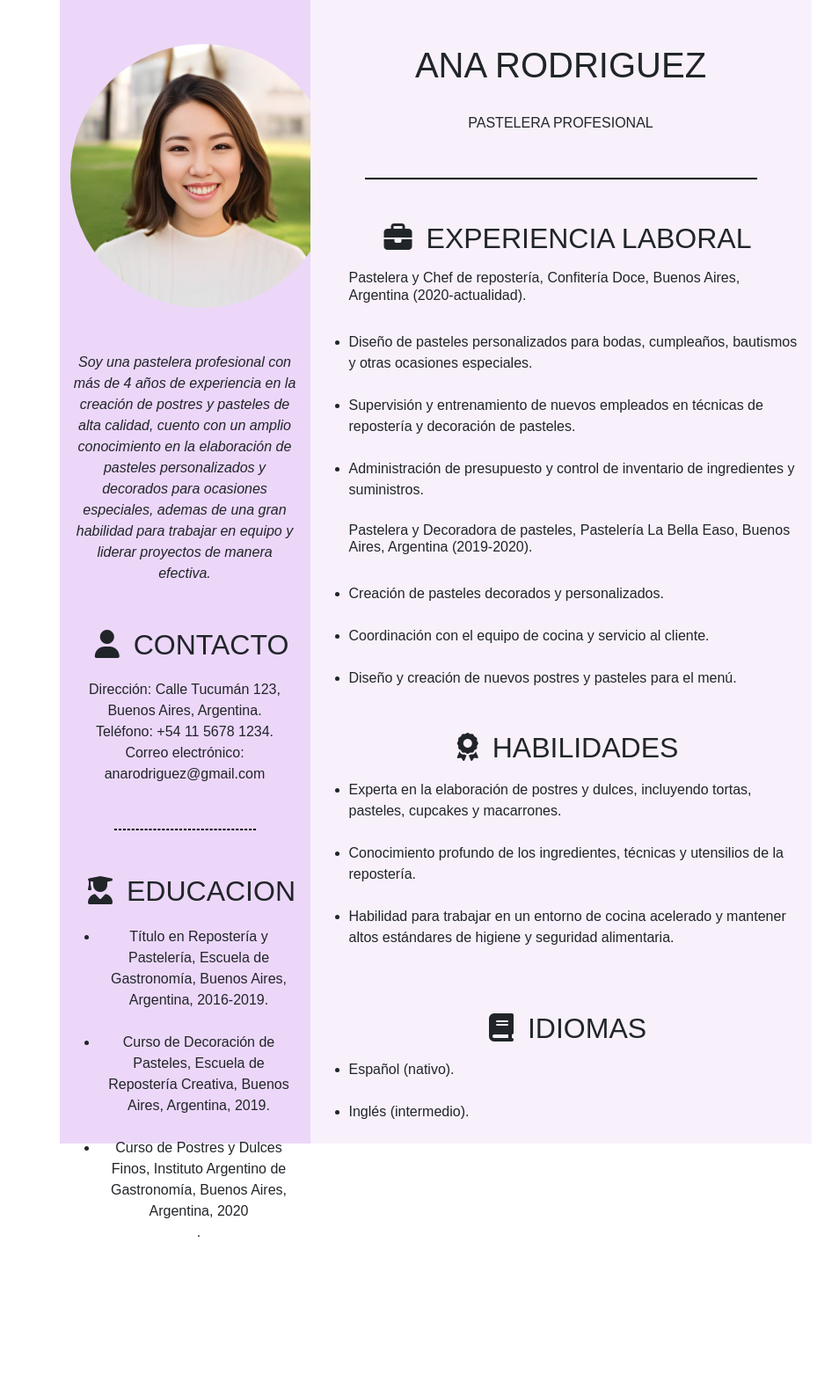
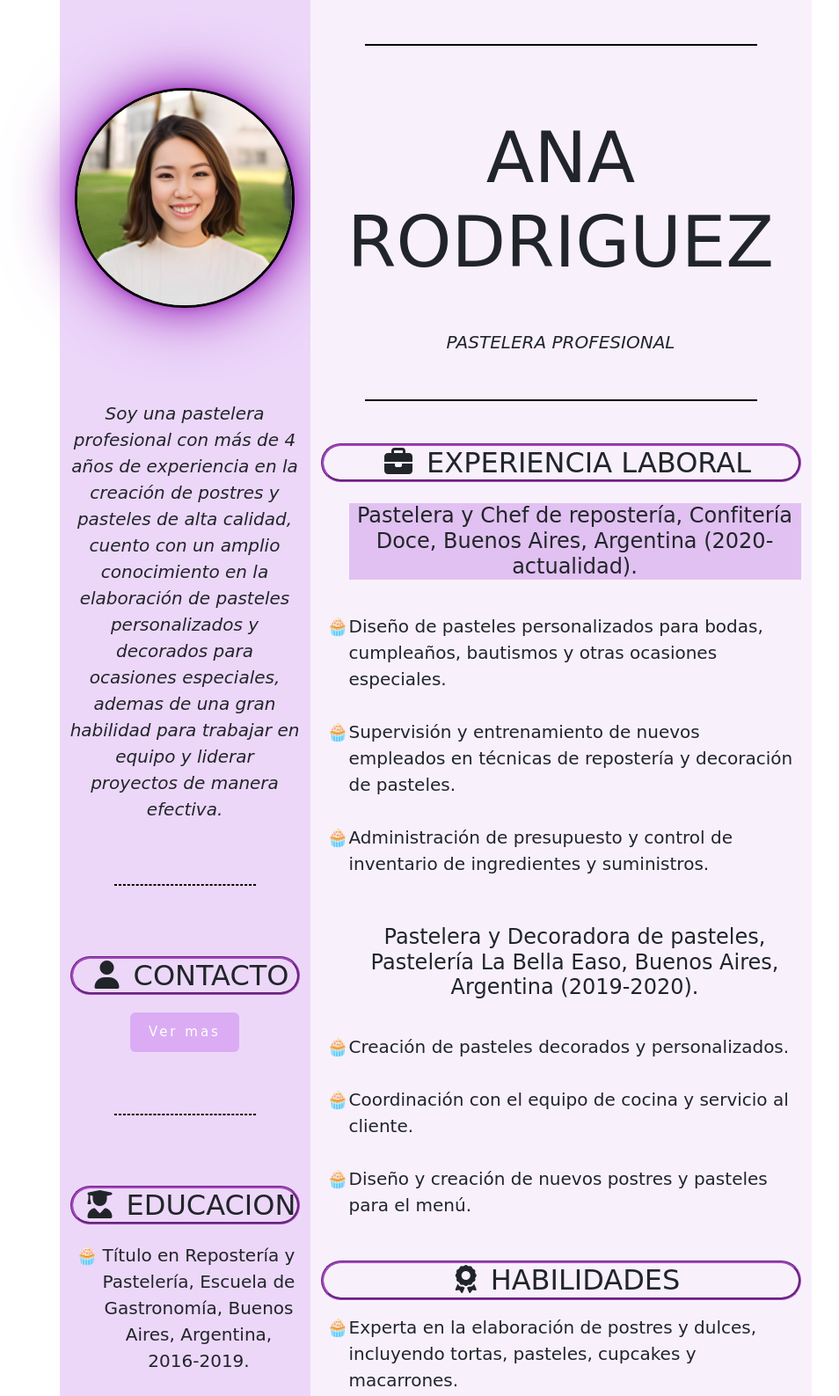
Before and after one commit to FlorGuardia/CV_TRABAJO_FINAL, a plain HTML site: page estructura_del_cv.html in a window 1280 px wide. Shown: the top 1587 px of the page at 88% size, without its empty margins (145-1099 px from the left). Before the commit the page ends 1413 px from the top, so only its background shows below. Drawn offline with nearby package versions, Linux system fonts and the light colour scheme.

Commit message:
proyecto al 95%

```diff
--- a/css/estilos.css
+++ b/css/estilos.css
@@ -1,37 +1,45 @@
 *{
-    font-family: 'Source Sans Pro', sans-serif;
+    font-family: 'Amatic SC', cursive;
+
+}
+
+body {
+    background-color:black;
 }
 
 #presentacion {
     background-color: #ECD7F9;
-    height: 1300px;
+    height:2300px;
 }
 
 #carrera {
-    background-color: #F8F1FC ;
+    background-color: #F8F1FC;
+    height: 2300px
 }
 
 #foto {
-	width: 300px;
-	height: 300px;
+	width: 250px;
+	height: 250px;
 	border-radius: 50%;
-	background: red;
+	background: pink;
 	display: flex;
 	justify-content: center;
 	align-items: center;
 	text-align: center;
+    margin-bottom: 105px;
+    margin-top: 100px;
+}
+
+#nombre {
     margin-bottom: 50px;
-    margin-top: 50px;
+    margin-top: 80px;
+    display: block;
+    font-size: 80px;
 }
 
 .espaciado-vertical {
     margin-bottom: 20px;
-    margin-top: 50px;
-}
-
-#nombre {
-    margin-bottom: 30px;
-    margin-top: 50px;
+    margin-top: 80px;
 }
 
 #separador_contacto {
@@ -40,7 +48,7 @@
     border: 1px dashed;
     opacity: 1;
     margin: 0px 50px 0px 50px;
-    margin-top: 50px;
+    margin-top: 70px;
 }
 
 #separador_nombre {
@@ -51,3 +59,60 @@
     margin: 0px 50px 0px 50px;
     margin-top: 50px;
 }
+
+.ocultar {
+    display:none;
+}
+
+.mostrar {
+    display: block;
+}
+
+#texto_btn {
+    position: relative;
+    display: inline-block;
+    padding: 10px 20px;
+    color: #fff;
+    letter-spacing: 3px;
+    font-size: 15px;
+    background: #DBACF4;
+}
+
+#tit_exp_laboral, #tit_habilidades, #tit_idiomas, #tit_contacto, #tit_educacion {
+    border-style:groove;
+    border-color: #a945c7;
+    border-radius: 25px;
+}
+
+.mx-auto {
+    border-style: solid;
+    color: black ;
+    box-shadow: 0 0 10px #a945c7, 0 0 40px #a945c7, 0 0 80px #a945c7;
+}
+
+#exp_laboral {
+    background-color: #E1C1F1;
+}
+
+#profesion {
+    font-size: 20px;
+}
+
+#sobre_mi {
+    font-size: 20px;
+}
+
+ul {
+    list-style-type:"🧁";
+    font-size: 20px;
+}
+
+h1 {
+    position: relative;
+    font-size: 5rem;
+}
+
+html {
+    block-size: 100%;
+    inline-size: 100%;
+}
--- a/estructura_del_cv.html
+++ b/estructura_del_cv.html
@@ -10,6 +10,8 @@
     <link rel="preconnect" href="https://fonts.googleapis.com">
     <link rel="preconnect" href="https://fonts.gstatic.com" crossorigin>
     <link href="https://fonts.googleapis.com/css2?family=Roboto:wght@100&display=swap" rel="stylesheet">
+    <link rel="preconnect" href="https://fonts.googleapis.com">
+    <link rel="shortcut icon" href="imagenes/Cupcake.jpeg">
 </head>
 
 <body>
@@ -17,55 +19,63 @@
         <div class="row align-items-lg-stretch">
             <div class="col"></div>
                 <div id="presentacion" class="col-3 elementos text-center">
+
                     <img class="mx-auto d-block" id="foto" src="imagenes/foto_curriculum.jpeg" alt="Foto de Ana Rodriguez">
-                <p class="font-italic">
+
+                    <p class="font-italic" id="sobre_mi">
                         <em>Soy una pastelera profesional con más de 4 años de experiencia en la creación de postres y pasteles de alta calidad,
                         cuento con un amplio conocimiento en la elaboración de pasteles personalizados y decorados para ocasiones especiales,
                         ademas de una gran habilidad para trabajar en equipo y liderar proyectos de manera efectiva.</em>
                     </p>
 
-                <h2 class="espaciado-vertical"><i class="fa-solid fa-user mx-3"></i>CONTACTO</h2>
-                <p>
-                    Dirección: Calle Tucumán 123, Buenos Aires, Argentina.<br/>
-                    Teléfono: +54 11 5678 1234.<br/>
-                    Correo electrónico: anarodriguez@gmail.com
-                </p>
-
                     <hr id="separador_contacto"/>
 
-                <h2 class="espaciado-vertical"><i class="fa-solid fa-user-graduate mx-3"></i>EDUCACION</h2>
-                <P2>
+                    <h2 id="tit_contacto" class="espaciado-vertical"><i class="fa-solid fa-user mx-3"></i>CONTACTO</h2>
+                        <span class="ocultar" id="texto">
+                            <p>
+                                <ul>
+                                    <li> <u>Dirección</u>:<br> Calle Tucumán 123, Buenos Aires, Argentina.</li><br/>
+                                    <li> <u>Teléfono</u>:<br> +54 11 5678 1234.</li><br/>
+                                    <li> <u>Correo electrónico:</u><br> anarodriguez@gmail.com</li>
+                                </ul>
+                            </p>
+                        </span>
+                            <button class="btn" id="texto_btn">Ver mas</button>
+                    <hr id="separador_contacto"/>
+
+                    <h2 id="tit_educacion" class="espaciado-vertical"><i class="fa-solid fa-user-graduate mx-3"></i>EDUCACION</h2>
+                    <p>
                         <ul>
                             <li>Título en Repostería y Pastelería, Escuela de Gastronomía, Buenos Aires, Argentina, 2016-2019.</li><br/>
                             <li>Curso de Decoración de Pasteles, Escuela de Repostería Creativa, Buenos Aires, Argentina, 2019.</li><br/>
-                        <li>Curso de Postres y Dulces Finos, Instituto Argentino de Gastronomía, Buenos Aires, Argentina, 2020</li>.
+                            <li>Curso de Postres y Dulces Finos, Instituto Argentino de Gastronomía, Buenos Aires, Argentina, 2020.</li>
                         </ul>
-                </P2>
+                    </p>
                 </div>
 
                     <div id="carrera" class="col-6">
-                <h1 id="nombre" class="text-center">ANA RODRIGUEZ</h1>
-
-                <p class="text-center">PASTELERA PROFESIONAL</p>
 
                         <hr id="separador_nombre"/>
+                        <h1 id="nombre" class="text-center">ANA RODRIGUEZ</h1>
+                        <p id="profesion" class="text-center"><em>PASTELERA PROFESIONAL</em></p>
+                        <hr id="separador_nombre"/>
 
-                <h2 class="mt-5 text-center"><i class="fa-solid fa-briefcase mx-3"></i>EXPERIENCIA LABORAL</h2>
+                        <h2 id="tit_exp_laboral" class="mt-5 text-center"><i class="fa-solid fa-briefcase mx-3"></i>EXPERIENCIA LABORAL</h2>
                         <p>
                             <ul>
-                        <h6>Pastelera y Chef de repostería, Confitería Doce, Buenos Aires, Argentina (2020-actualidad).</h6><br/>
+                                <h4 id="exp_laboral" class="mt-4 text-center">Pastelera y Chef de repostería, Confitería Doce, Buenos Aires, Argentina (2020-actualidad).</h4><br/>
                                 <li>Diseño de pasteles personalizados para bodas, cumpleaños, bautismos y otras ocasiones especiales.</li><br/>
-                        <li> Supervisión y entrenamiento de nuevos empleados en técnicas de repostería y decoración de pasteles.</li><br/>
+                                <li>Supervisión y entrenamiento de nuevos empleados en técnicas de repostería y decoración de pasteles.</li><br/>
                                 <li>Administración de presupuesto y control de inventario de ingredientes y suministros.</li><br/>
 
-                        <h6>Pastelera y Decoradora de pasteles, Pastelería La Bella Easo, Buenos Aires, Argentina (2019-2020).</h6><br/>
+                                <h4 class="mt-4 text-center">Pastelera y Decoradora de pasteles, Pastelería La Bella Easo, Buenos Aires, Argentina (2019-2020).</h4><br/>
                                 <li>Creación de pasteles decorados y personalizados.</li><br/>
                                 <li>Coordinación con el equipo de cocina y servicio al cliente.</li><br/>
                                 <li>Diseño y creación de nuevos postres y pasteles para el menú.</li>
                             </ul>
                         </p>
 
-                <h2 class="mt-5 text-center"><i class="fa-solid fa-award mx-3"></i>HABILIDADES</h2>
+                        <h2 id="tit_habilidades" class="mt-5 text-center"><i class="fa-solid fa-award mx-3"></i>HABILIDADES</h2>
                         <p>
                             <ul>
                                 <li>Experta en la elaboración de postres y dulces, incluyendo tortas, pasteles, cupcakes y macarrones.</li><br/>
@@ -73,7 +83,8 @@
                                 <li>Habilidad para trabajar en un entorno de cocina acelerado y mantener altos estándares de higiene y seguridad alimentaria.</li><br/>
                             </ul>
                         </p>
-                <h2 class="mt-5 text-center"><i class="fa-solid fa-book mx-3"></i>IDIOMAS</h2>
+
+                        <h2 id="tit_idiomas" class="mt-5 text-center"><i class="fa-solid fa-book mx-3"></i>IDIOMAS</h2>
                         <p>
                             <ul>
                                 <li>Español (nativo).</li><br/>
@@ -84,6 +95,7 @@
            <div class="col"></div>
         </div>
     </div>
+    <script src="script/script.js"></script>
     <script src="https://kit.fontawesome.com/d446e1f474.js" crossorigin="anonymous"></script>
     <script src="https://cdn.jsdelivr.net/npm/bootstrap@5.3.0-alpha1/dist/js/bootstrap.bundle.min.js" integrity="sha384-w76AqPfDkMBDXo30jS1Sgez6pr3x5MlQ1ZAGC+nuZB+EYdgRZgiwxhTBTkF7CXvN" crossorigin="anonymous"></script>
 </body>
--- /dev/null
+++ b/script/script.js
@@ -0,0 +1,16 @@
+
+let texto_btn = document.getElementById('texto_btn')
+
+let texto = document.getElementById('texto')
+
+texto_btn.addEventListener('click', cambiarStyle);
+
+function cambiarStyle() {
+    texto.classList.toggle('mostrar')
+
+    if  (texto.classList.contains('mostrar')) {
+        texto_btn.innerHTML= 'Ver menos';
+    } else {
+    texto_btn.innerHTML= 'Ver mas';
+    }
+}
```
Also changed, not shown: imagenes/Cupcake.jpeg (added). Lines whose indentation alone changed are shown as unchanged.
